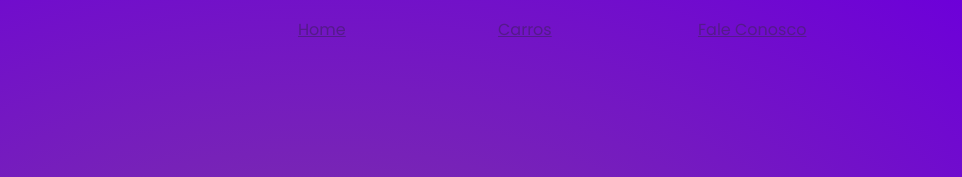
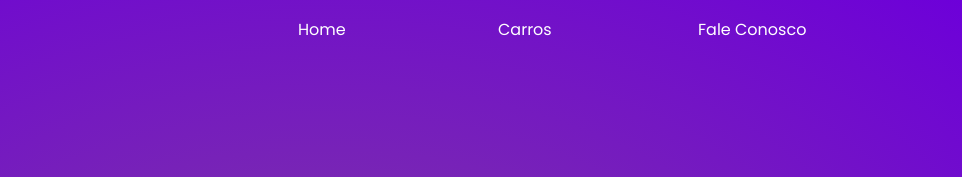
Before and after one commit to ECeles/Site-vitrine-animada, a plain HTML site: page index.html in a window 1280 px wide. Shown: the top 177 px of the page, 318-1280 px from the left. Drawn offline with nearby package versions, Linux system fonts and the light colour scheme.

Commit message:
ajuste de cores das fontes do header e detalher de hover

```diff
--- a/styles.css
+++ b/styles.css
@@ -32,6 +32,14 @@ header {
       display: grid;
       grid-template-columns: repeat(3, 200px);
     }
+  }
+  & li a {
+    color: #fff;
+    text-decoration: none;
+  }
+  & li a:hover {
+    color: #beff1b;
+    font-weight: bold;
   }
 }
 
```
